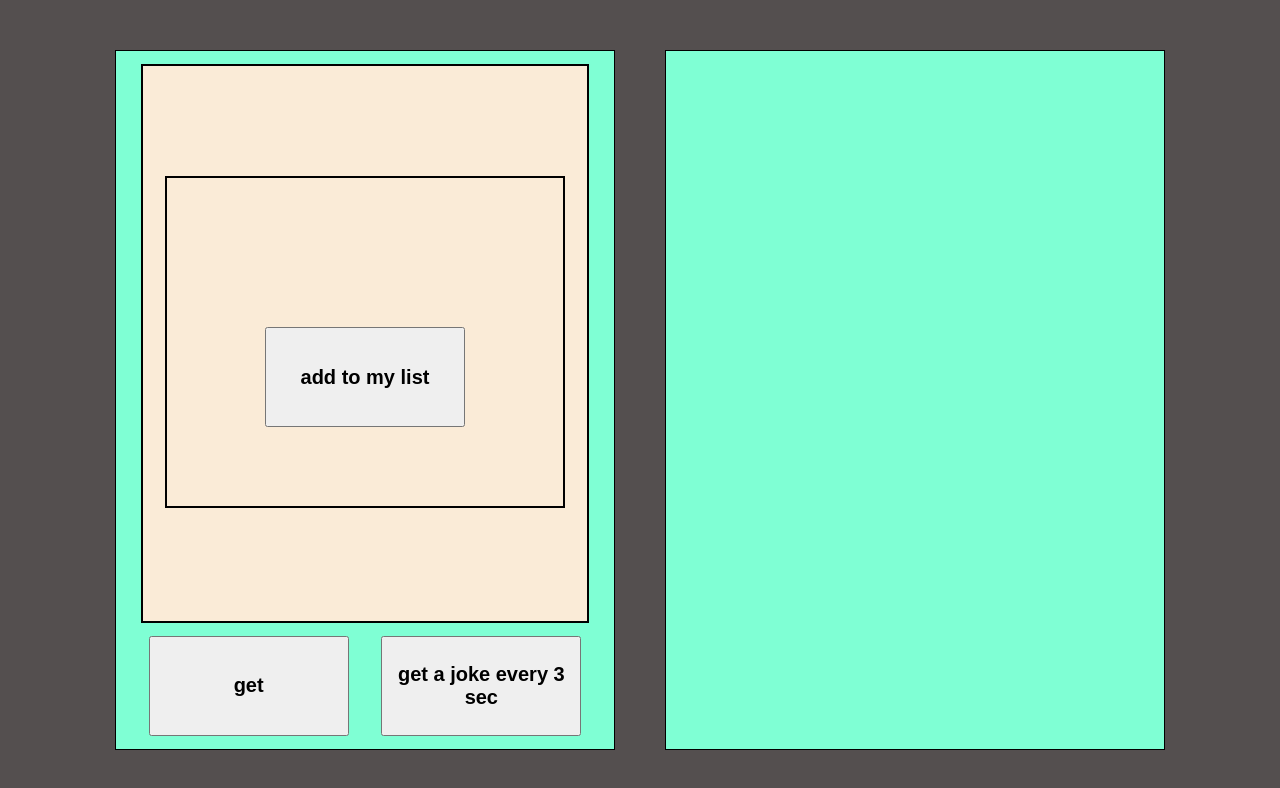
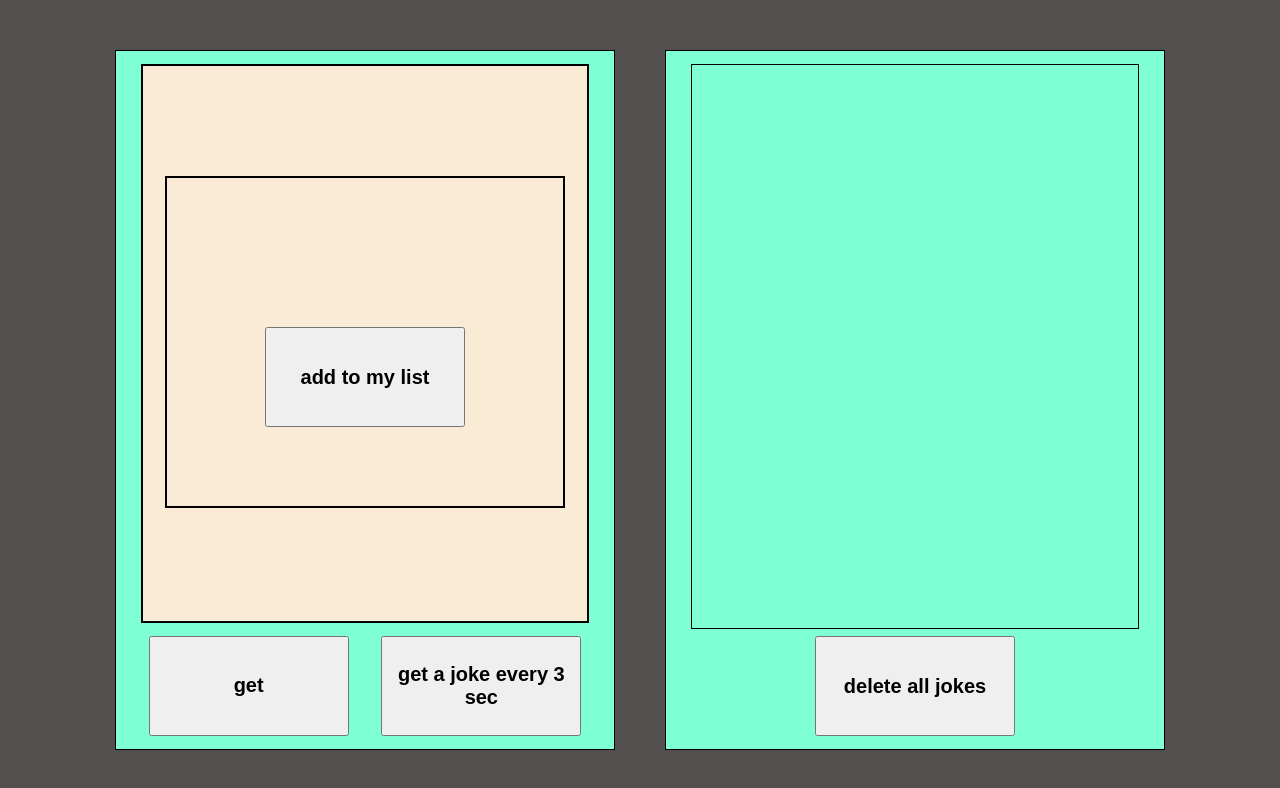
Before and after one commit to Metaloziz/jokes_of_chuck_norris, a React (Create React App) app: page / in a window 1280 px wide. Shown: the top 788 px of the page. Built offline with nearby package versions, Linux system fonts and the light colour scheme.

Commit message:
feat: add delete all jokes button

```diff
--- a/src/components/Display/Display.module.scss
+++ b/src/components/Display/Display.module.scss
@@ -28,14 +28,10 @@
     justify-content: space-evenly;
     width: 100%;
 
-
   }
 
   button {
-    height: 100px;
-    width: 200px;
-    font-size: 20px;
-    font-weight: 600;
+    @include button();
   }
 
 }
--- a/src/components/Display/Display.tsx
+++ b/src/components/Display/Display.tsx
@@ -40,8 +40,6 @@ export const Display = () => {
       let items: JokeType[] = JSON.parse(jokesLocalStorage)
       items.forEach((el) => dispatch(addJokeAC(el)))
     }
-
-
   }, [])
 
   const getJoke = async () => {
--- a/src/components/List/List.module.scss
+++ b/src/components/List/List.module.scss
@@ -3,12 +3,27 @@
 .container {
   @include container();
   padding-top: 1%;
-  justify-content: start;
+  padding-bottom: 1%;
+  justify-content: space-between;
   gap: 1%;
 
-  .item {
-    height: auto;
+  .jokes {
+    @include container();
+    padding-top: 5%;
+    justify-content: flex-start;
+    gap: 5%;
     width: 90%;
-    background-color: antiquewhite;
+    height: 90%;
+
+    .item {
+      height: auto;
+      width: 90%;
+      background-color: antiquewhite;
+    }
   }
+
+  button {
+    @include button();
+  }
+
 }
--- a/src/components/List/List.tsx
+++ b/src/components/List/List.tsx
@@ -1,16 +1,24 @@
 import React from "react";
 import style from './List.module.scss'
-import {useSelector} from "react-redux";
+import {useDispatch, useSelector} from "react-redux";
 import {getJokesSelector} from "utils/selectors";
+import {deleteJokesAC} from "store/app_reducer";
 
 export const List = () => {
 
-  console.log('list - render')
+  const dispatch = useDispatch()
 
+  const deleteJokes = () => {
+    dispatch(deleteJokesAC())
+  }
   const jokes = useSelector(getJokesSelector)
 
   return <div className={style.container}>
-    {jokes.map(({id, value}) => <div key={id}
-                                     className={style.item}>{value}</div>)}
+    <div className={style.jokes}>
+      {jokes.map(({id, value}) => <div key={id}
+                                       className={style.item}>{value}</div>)}</div>
+    <div>
+      <button onClick={deleteJokes}>delete all jokes</button>
+    </div>
   </div>
 };
--- a/src/store/app_reducer.ts
+++ b/src/store/app_reducer.ts
@@ -27,6 +27,10 @@ export const slice = createSlice({
     },
     deleteCurrentJokeAC(state, action: PayloadAction<string>) {
       state.jokes = state.jokes.filter((el) => el.id !== action.payload)
+    },
+    deleteJokesAC(state) {
+      state.jokes = []
+      localStorage.removeItem('jokes')
     }
   },
   extraReducers: builder => {
@@ -37,4 +41,9 @@ export const slice = createSlice({
 })
 
 export const app_reducer = slice.reducer
-export const {addJokeAC, deleteJokeFromListAC, deleteCurrentJokeAC} = slice.actions
+export const {
+  addJokeAC,
+  deleteJokeFromListAC,
+  deleteCurrentJokeAC,
+  deleteJokesAC
+} = slice.actions
--- a/src/style/mixins.scss
+++ b/src/style/mixins.scss
@@ -14,3 +14,10 @@
   justify-content: center;
   align-items: center;
 }
+
+@mixin button(){
+  height: 100px;
+  width: 200px;
+  font-size: 20px;
+  font-weight: 600;
+}
```
Also changed, not shown: 1 other file (tests, documents, lock files or other folders).
